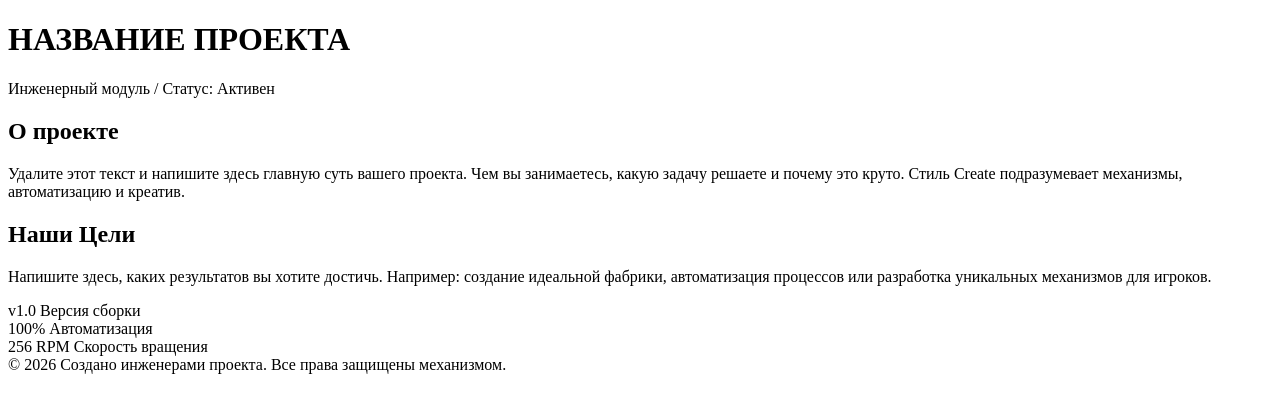
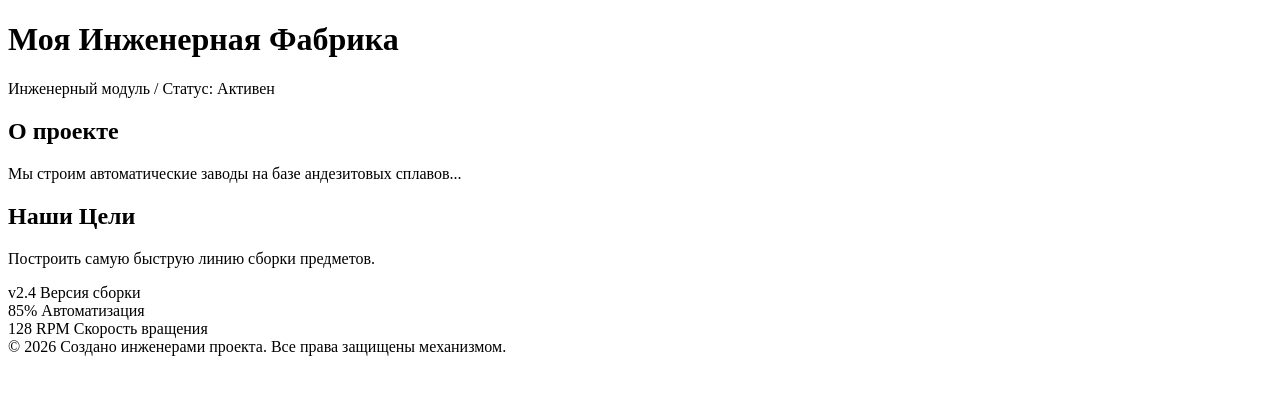
Before and after one commit to MrSkyAngule/testing, a Django app: template about/templates/about.html in a window 1280 px wide. Shown: the top 413 px of the page. Run offline with Django 5.2, Linux system fonts and the light colour scheme; the template is opened without the code that fills it, so the values that code supplies are empty.

Commit message:
first commit

```diff
--- a/about/templates/about.html
+++ b/about/templates/about.html
@@ -4,8 +4,8 @@
 <head>
     <meta charset="UTF-8">
     <meta name="viewport" content="width=device-width, initial-scale=1.0">
-    <title>О проекте | Create Style</title>
-    <!-- Правильное подключение статики в Django -->
+    <title>О проекте | Моя Инженерная Фабрика</title>
+    <!-- Безопасное подключение внешнего файла стилей в Django -->
     <link rel="stylesheet" href="{% static 'style.css' %}">
 </head>
 <body>
@@ -13,51 +13,37 @@
     <div class="project-card">
         <!-- ШАПКА -->
         <div class="header">
-            <!-- Сюда передается название проекта или пишется вручную -->
-            <h1>{{ project_name|default:"НАЗВАНИЕ ПРОЕКТА" }}</h1>
+            <h1>Моя Инженерная Фабрика</h1>
             <div class="subtitle">Инженерный модуль / Статус: Активен</div>
         </div>
 
-        <!-- ОСНОВНОЙ БЛОК С ТЕКСТОМ -->
+        <!-- ОСНОВНОЙ КОНТЕНТ -->
         <div class="content">
 
-            <!-- СЕКЦИЯ 1: ОПИСАНИЕ -->
+            <!-- СЕКЦИЯ 1 -->
             <div class="section-blue">
                 <h2>О проекте</h2>
-                <!-- Выведет текст из контекста Django. Если текста нет, покажет стандартную заглушку. -->
-                <p>
-                    {% if project_description %}
-                        {{ project_description }}
-                    {% else %}
-                        Удалите этот текст и напишите здесь главную суть вашего проекта. Чем вы занимаетесь, какую задачу решаете и почему это круто. Стиль Create подразумевает механизмы, автоматизацию и креатив.
-                    {% endif %}
-                </p>
+                <p>Мы строим автоматические заводы на базе андезитовых сплавов...</p>
             </div>
 
-            <!-- СЕКЦИЯ 2: ЦЕЛИ -->
+            <!-- СЕКЦИЯ 2 -->
             <div class="section-orange">
                 <h2>Наши Цели</h2>
-                <p>
-                    {% if project_goals %}
-                        {{ project_goals }}
-                    {% else %}
-                        Напишите здесь, каких результатов вы хотите достичь. Например: создание идеальной фабрики, автоматизация процессов или разработка уникальных механизмов для игроков.
-                    {% endif %}
-                </p>
+                <p>Построить самую быструю линию сборки предметов.</p>
             </div>
 
-            <!-- БЛОК С ЦИФРАМИ / МЕТРИКАМИ -->
+            <!-- ИНЖЕНЕРНЫЕ ПРИБОРЫ (ДАТЧИКИ) -->
             <div class="stats-grid">
                 <div class="stat-box">
-                    <span class="number">{{ version|default:"v1.0" }}</span>
+                    <span class="number">v2.4</span>
                     <span class="label">Версия сборки</span>
                 </div>
                 <div class="stat-box">
-                    <span class="number">{{ automation_rate|default:"100%" }}</span>
+                    <span class="number">85%</span>
                     <span class="label">Автоматизация</span>
                 </div>
                 <div class="stat-box">
-                    <span class="number">{{ speed_rpm|default:"256 RPM" }}</span>
+                    <span class="number">128 RPM</span>
                     <span class="label">Скорость вращения</span>
                 </div>
             </div>
@@ -66,7 +52,7 @@
 
         <!-- ПОДВАЛ -->
         <div class="footer">
-            © {% now "Y" %} Создано инженерами проекта. Все права защищены механизмом.
+            © 2026 Создано инженерами проекта. Все права защищены механизмом.
         </div>
     </div>
 
```
Also changed, not shown: about/static/style.css (+9 -27 lines).
